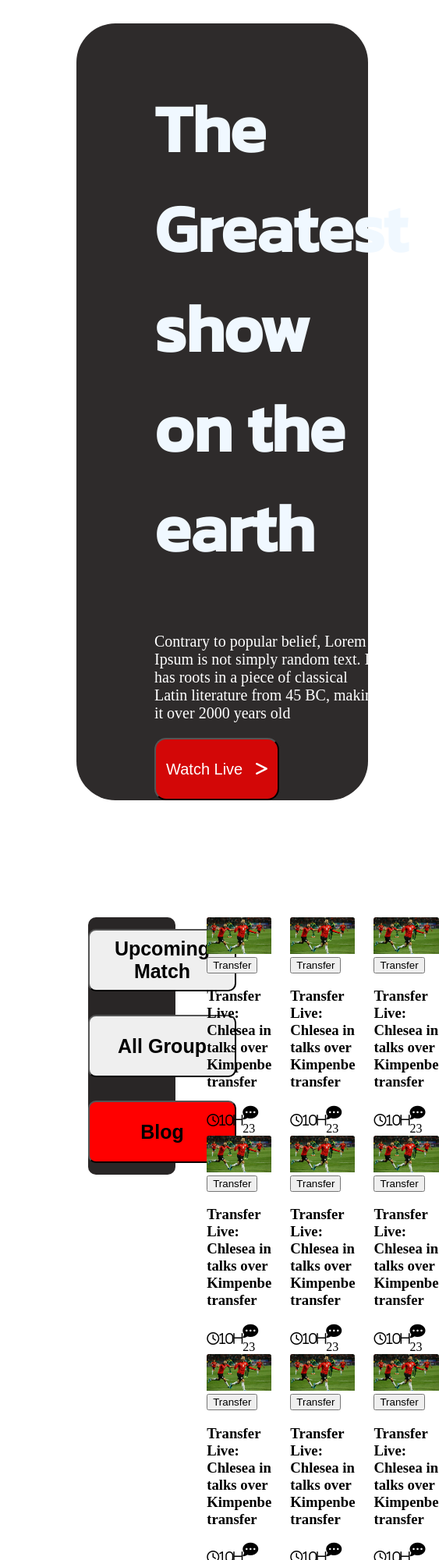
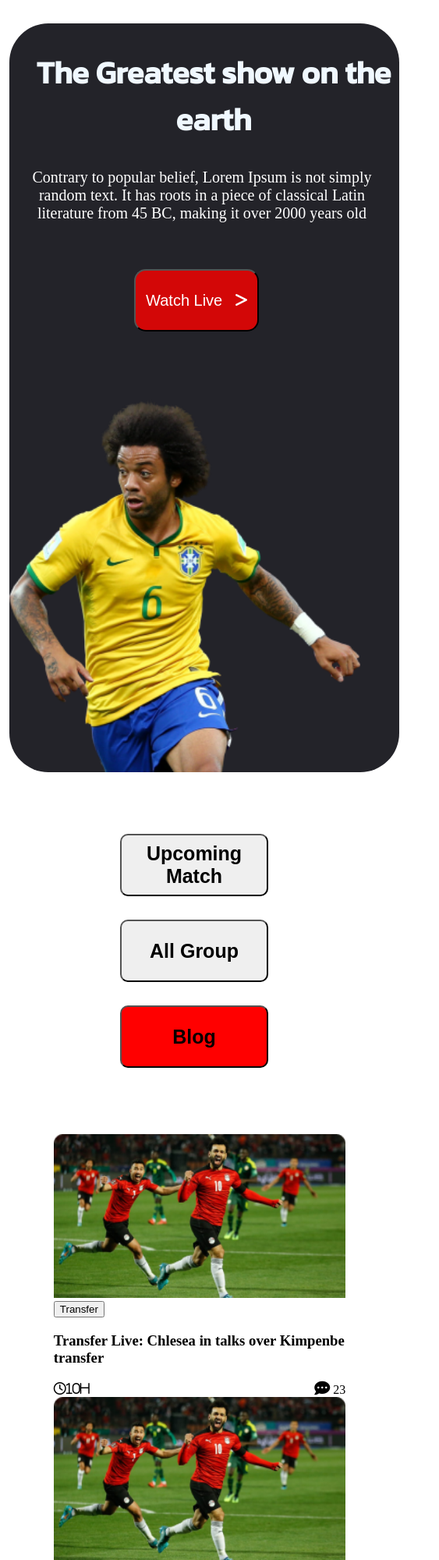
Before and after one commit to tahminarim/goal-com, a plain HTML site: page index.html in a window 390 px wide. Shown: the top 2000 px of the page at 78% size, 563 px wide, since content can reach past the window. Drawn offline with Linux system fonts and the light colour scheme.

Commit message:
addednewthings

```diff
--- a/index.html
+++ b/index.html
@@ -346,7 +346,7 @@
             <h1>Goal</h1>
             <hr>
         </div>
-        <nav>
+        <nav class="display-link">
             <ul>
                 <li><a href=""> Contact Us</a></li>
                 <li><a href="">Terms of service</a></li>
--- a/style.css
+++ b/style.css
@@ -252,23 +252,90 @@ media queries
 
 @media only screen and (max-width:688px) {
     .container {
-        width: 100%;
+        flex-direction: column;
+        width: 500px;
+        height: 60em;
+        margin-left: 4px;
+        background-color: rgb(35, 35, 41);
+        row-gap: 0.4em;
+
+
+    }
+
+    .container h1 {
+        text-align: center;
+        margin-left: 4px;
+
+        margin-right: 20px;
+        font-size: 40px;
+    }
+
+    .container p {
+        text-align: center;
+        margin-left: 4px;
+        margin-right: 50px;
+        font-size: 20px;
+
+    }
+
+    .container button {
+        margin-top: 2em;
+        margin-left: 7em;
+        align-content: center;
+    }
+
+
+    .banner {
+        width: 90%;
     }
 
     .second-container {
-        width: 100%;
+        display: grid;
+        grid-template-columns: repeat(1, 1fr);
+        margin-top: 4em;
+        margin-bottom: 10em;
+
     }
 
-    .matches,
-    .lives {
+    .buttons {
+        display: block;
+        gap: 20px;
+        background-color: white;
+        width: 25em;
+        height: 15em;
+        margin-left: 1px;
+    }
+
+
+
+
+    .all-lives,
+    .all-matches {
         /* background-color: red; */
         grid-template-columns: repeat(1, 1fr);
+        margin-top: 10em;
 
+        margin-left: 5%;
+        margin-right: 5%;
+        width: 90%;
     }
 
     .match,
     .live {
         flex-direction: column;
+    }
+
+    .footer {
+        width: 25em;
+        margin-left: 2em;
+    }
+
+    footer>nav>ul {
+        font-weight: 900;
+        font-size: 1.6em;
+        display: grid;
+        align-items: center;
+        gap: 10px;
     }
 
 
```
